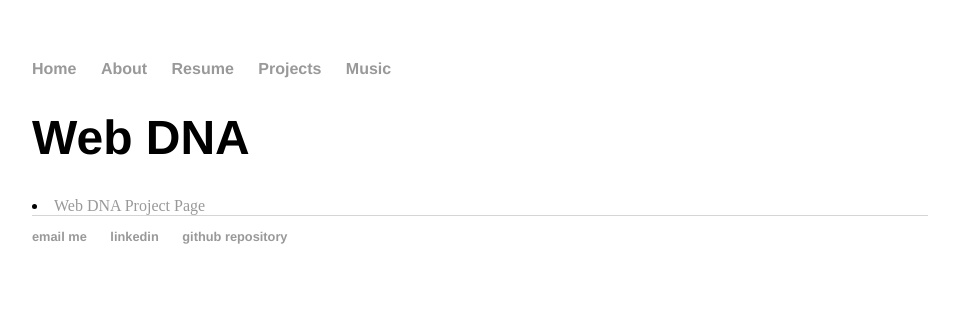
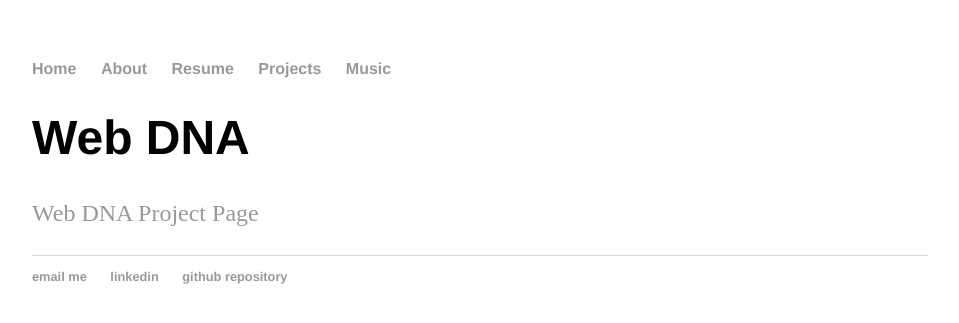
Before and after one commit to zackfravel/zackfravel.github.io, a Jekyll site: the page built from _posts/2018-05-20-DNA.md, in a window 1280 px wide. Shown: the top 323 px of the page, without its empty margins (160-1119 px from the left). Built offline with Jekyll 4.4.1, drawn with Linux system fonts in a browser that asks for light colours.

Commit message:
Update 2018-05-20-DNA.md

```diff
--- a/_posts/2018-05-20-DNA.md
+++ b/_posts/2018-05-20-DNA.md
@@ -3,4 +3,4 @@ layout: post
 title: "Web DNA"
 ---
 
-<li><a href="http://capstone.csce.uark.edu/?page_id=5817">Web DNA Project Page</a></li>
+<a href="http://capstone.csce.uark.edu/?page_id=5817">Web DNA Project Page</a>
```
